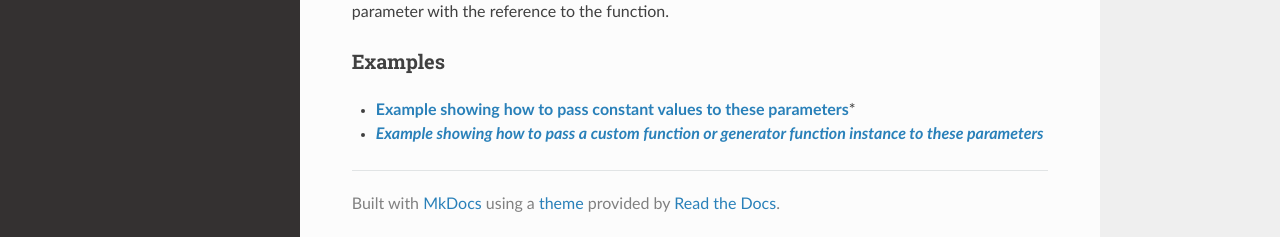
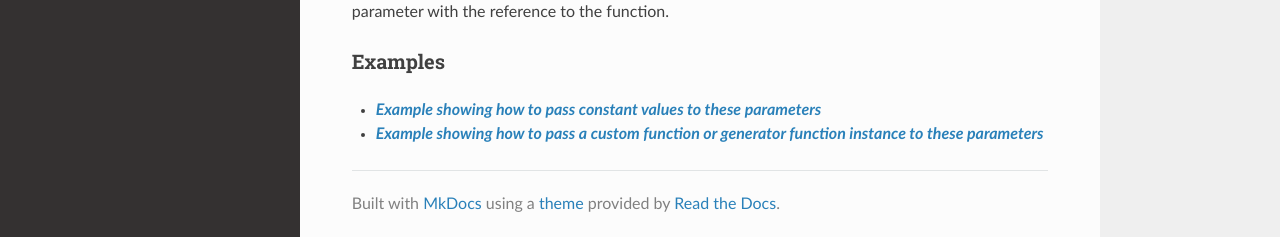
Before and after one commit to FactorySimPy/FactorySimPy, an MkDocs documentation site: the page built from docs/configuring_parameters.md, in a window 1280 px wide and 1391 px high. Shown: the part 1151-1388 px from the top of the window. Built offline with MkDocs 1.6.1, drawn with Linux system fonts in a browser that asks for light colours; nearby versions of some CDN libraries.

Commit message:
documentation update

```diff
--- a/docs/configuring_parameters.md
+++ b/docs/configuring_parameters.md
@@ -22,5 +22,5 @@ In case of "FIRST_AVAILABLE", always the edge with the least index value will be
 
 ### Examples
 
-- **[Example showing how to pass constant values to these parameters](examples.md/#a-simple-example)***
+- ***[Example showing how to pass constant values to these parameters](examples.md/#a-simple-example)***
 - ***[Example showing how to pass a custom function or generator function instance to these parameters](examples.md/#example-with-delay-as-random-variates)***
```
